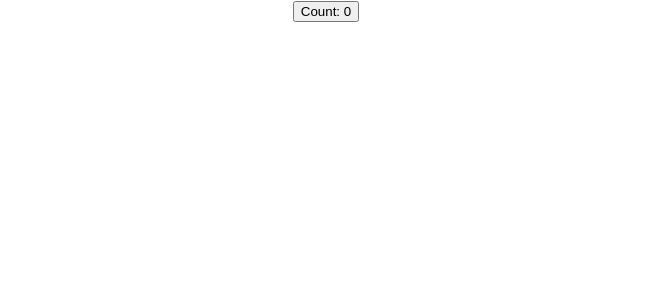
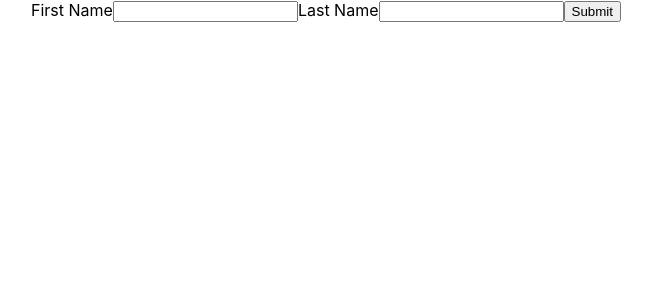
Before and after one commit to harsha-sagar/reactjs-hooks-tutorials, a React (Create React App) app: page / in a window 1280 px wide. Shown: the top 300 px of the page, without its empty margins (314-966 px from the left). Built offline with nearby package versions, Linux system fonts and the light colour scheme.

Commit message:
custom-hook for extracting common functionalities as reusable code for form-inputs

```diff
--- a/src/App.js
+++ b/src/App.js
@@ -2,18 +2,18 @@ import React from 'react';
 import logo from './logo.svg';
 import './App.css';
 
-// import DocTitleone from './components/DocTitleone';
-import DocTitleTwo from './components/DocTitleTwo';
+import FormInput from './components/FormInput';
+import FormInputTwo from './components/FormInputTwo';
 
 function App() {
   return (
     <div className="App">
       {
         /*
-          <DocTitleOne />
+          <FormInput />
         */
       }
-      <DocTitleTwo />
+      <FormInputTwo />
     </div>
   );
 }
--- /dev/null
+++ b/src/components/FormInput.js
@@ -0,0 +1,28 @@
+import React, { useState } from 'react'
+
+function FormInput() {
+
+  const [ firstName, setFirstName ] = useState('');
+  const [ lastName, setLastName ] = useState('');
+
+  const onSubmit = (e) => {
+    e.preventDefault();
+    alert(`first-name: ${firstName}, last-name: ${lastName}`);
+    setFirstName('');
+    setLastName('');
+  }
+
+  return (
+    <div>
+      <form onSubmit = { onSubmit }>
+        <label>First Name</label>
+        <input type='text' value={ firstName } onChange= { (e) => setFirstName(e.target.value) }/>
+        <label>Last Name</label>
+        <input type='text' value={ lastName } onChange= { (e) => setLastName(e.target.value) }/>
+        <button>Submit</button>
+      </form>
+    </div>
+  );
+}
+
+export default FormInput;
--- /dev/null
+++ b/src/components/FormInputTwo.js
@@ -0,0 +1,32 @@
+import React, { useState } from 'react';
+
+import useFormInput from '../hooks/useFormInput';
+
+function FormInputTwo() {
+
+  const [ firstName, bindFirstName, resetFirstName ] = useFormInput('');
+  const [ lastName, bindLastName, resetLastName ] = useFormInput('');
+
+  const onSubmit = (e) => {
+    e.preventDefault();
+
+    alert(`first-name: ${firstName}, last-name: ${lastName}`);
+
+    resetFirstName();
+    resetLastName();
+  }
+
+  return (
+    <div>
+      <form onSubmit = { onSubmit }>
+        <label>First Name</label>
+        <input type='text' { ...bindFirstName }/>
+        <label>Last Name</label>
+        <input type='text' { ...bindLastName }/>
+        <button>Submit</button>
+      </form>
+    </div>
+  );
+}
+
+export default FormInputTwo;
--- /dev/null
+++ b/src/hooks/useFormInput.js
@@ -0,0 +1,20 @@
+import { useState } from 'react';
+
+function useFormInput(initialValue = '') {
+  const [ value, setValue ] = useState(initialValue);
+
+  const reset = () => {
+    setValue(initialValue);
+  }
+
+  const bind = {
+    value,
+    onChange: (e) => {
+      setValue(e.target.value);
+    }
+  };
+
+  return [ value, bind, reset ];
+}
+
+export default useFormInput;
```
